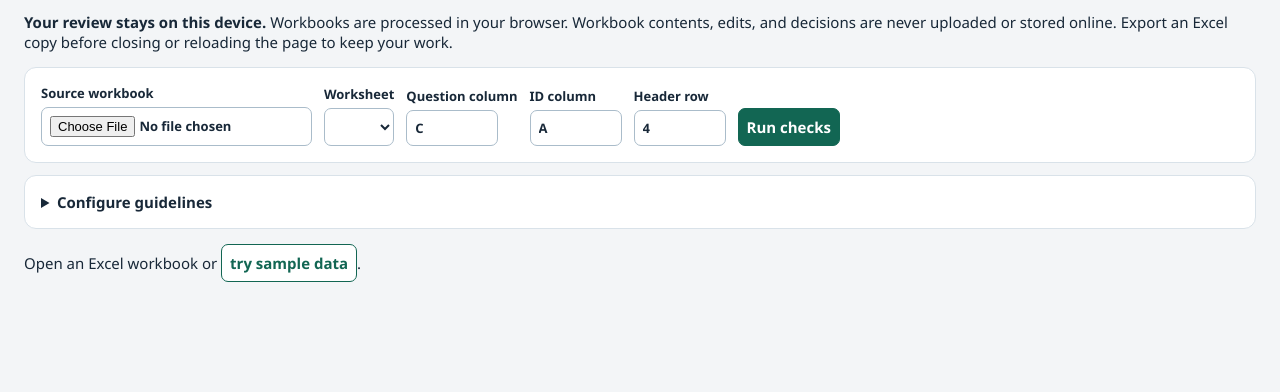
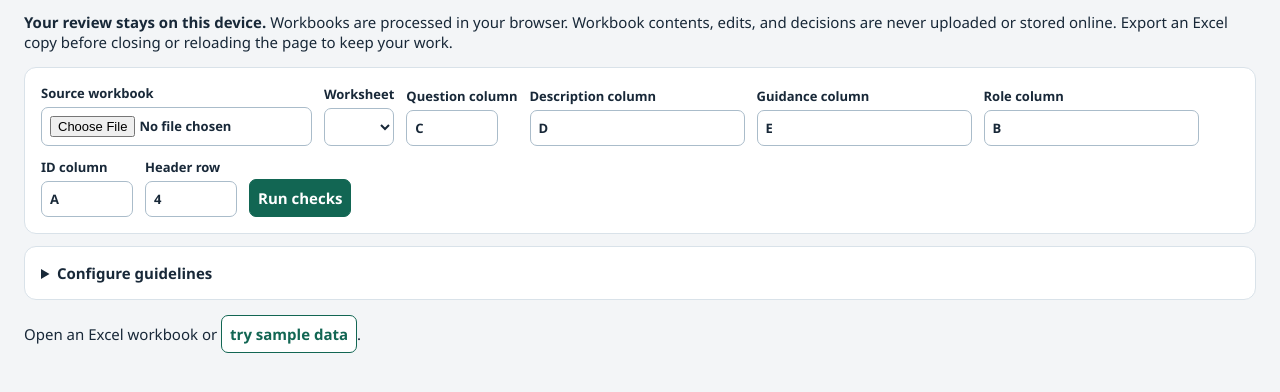
Before and after one commit to gabelsqt/forwood-procedure-qa, a plain HTML site: page dist/index.html in a window 1280 px wide. Shown: the part 180-572 px from the top of the page. Drawn offline with Linux system fonts and the light colour scheme.

Commit message:
Restore workbook mapping fields on GitHub Pages

```diff
--- a/dist/index.html
+++ b/dist/index.html
@@ -2,7 +2,7 @@
 <header><span class="logo">F</span><div><strong>Forwood</strong><small>PROCEDURE QA</small></div><button id="export" disabled>Export Excel ↓</button></header>
 <main><h1>Checklist review</h1><p class="muted">Keep questions short and put the evidence in the guidance.</p>
 <p><strong>Your review stays on this device.</strong> Workbooks are processed in your browser. Workbook contents, edits, and decisions are never uploaded or stored online. Export an Excel copy before closing or reloading the page to keep your work.</p>
-<section class="setup" aria-label="Workbook setup"><label>Source workbook<input id="file" type="file" accept=".xlsx"></label><label>Worksheet<select id="sheet"></select></label><label>Question column<input id="column" value="C" maxlength="3"></label><label>ID column<input id="idColumn" value="A" maxlength="3"></label><label>Header row<input id="headerRow" type="number" value="4" min="1"></label><button id="run">Run checks</button></section>
+<section class="setup" aria-label="Workbook setup"><label>Source workbook<input id="file" type="file" accept=".xlsx"></label><label>Worksheet<select id="sheet"></select></label><label>Question column<input id="column" value="C" maxlength="3"></label><label>Description column<input id="description" value="D" maxlength="3"></label><label>Guidance column<input id="guidance" value="E" maxlength="3"></label><label>Role column<input id="role" value="B" maxlength="3"></label><label>ID column<input id="idColumn" value="A" maxlength="3"></label><label>Header row<input id="headerRow" type="number" value="4" min="1"></label><button id="run">Run checks</button></section>
 <details><summary>Configure guidelines</summary><p class="muted">Edit the starter rules below. Set a question length cue, phrases to flag, and optional wording replacements. Checks are advisory.</p><textarea id="rules" aria-label="Guidelines JSON" rows="12" spellcheck="false"></textarea></details>
 <p id="message" role="status">Open an Excel workbook or <button id="demo" class="secondary">try sample data</button>.</p>
 <section id="review" hidden><div class="toolbar"><strong id="count"></strong><label>Reviewer<input id="reviewer" placeholder="Your name"></label><label>Search<input id="search" placeholder="ID or question"></label><label>Filter<select id="filter"><option>All</option><option>Needs attention</option><option>Pending</option><option>Approved</option><option>Rejected</option><option>Edited</option></select></label></div>
```
